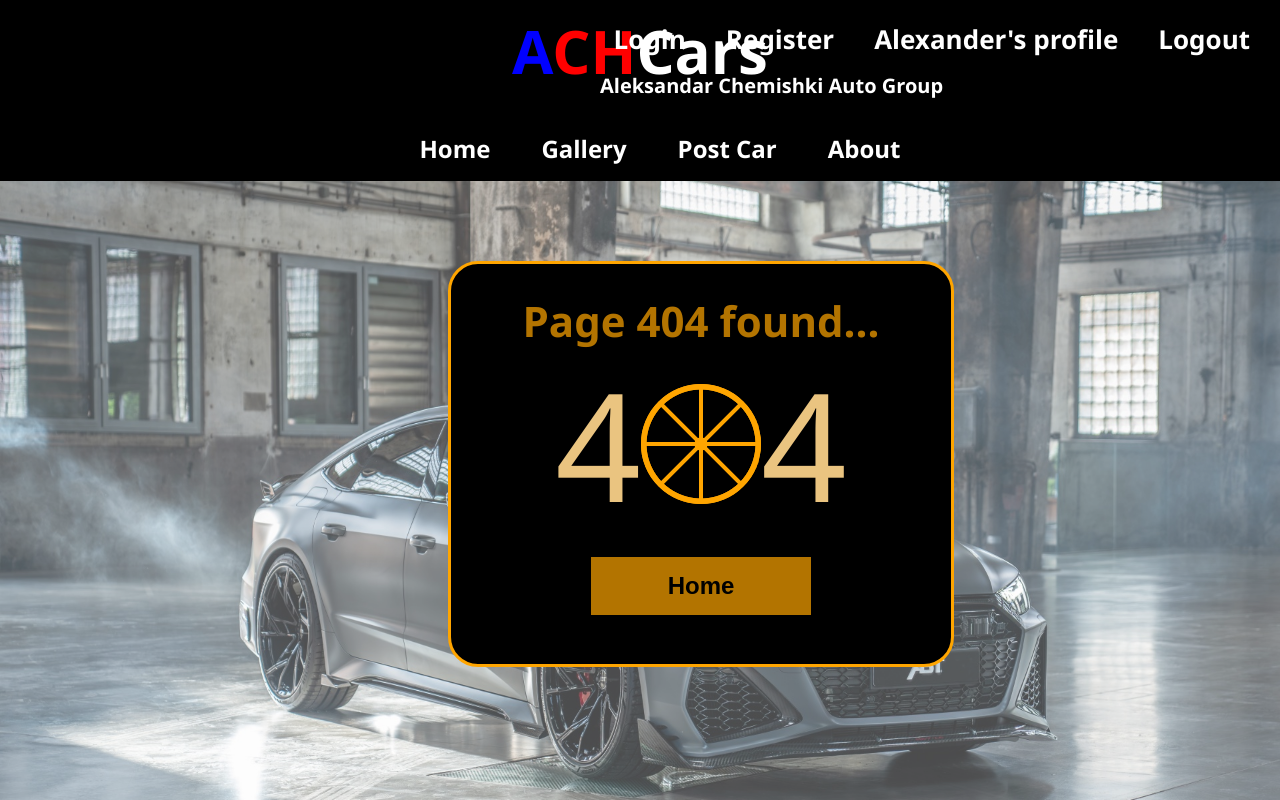
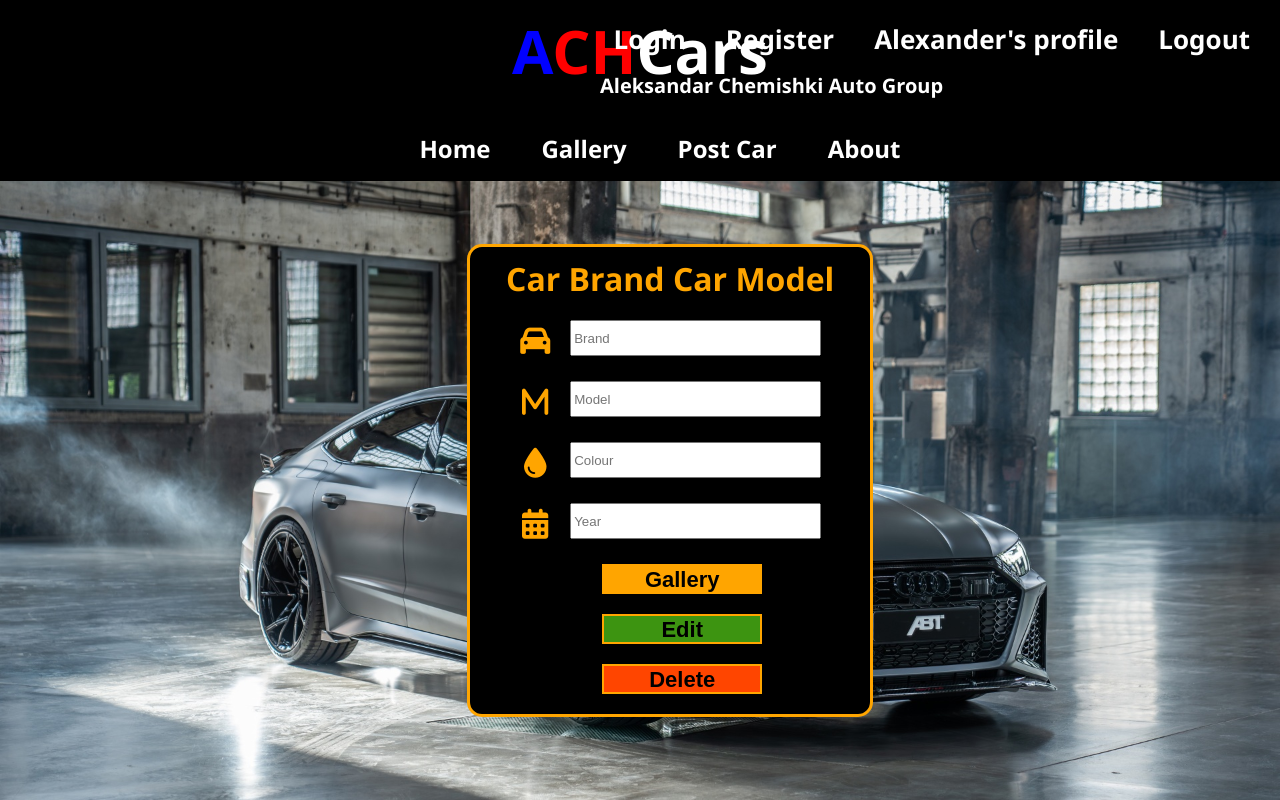
Before and after one commit to Sasho-Ch/Angular2024-September-Project, an Angular app in the folder carProject/: page /current-car in a window 1280 px wide. Before the commit this address led to /error. Shown: the top 800 px of the page. Built offline with nearby package versions, Linux system fonts and the light colour scheme.

Commit message:
add current car page

```diff
--- a/carProject/src/app/app.routes.ts
+++ b/carProject/src/app/app.routes.ts
@@ -7,6 +7,7 @@ import { ErrorComponent } from './error/error.component';
 import { CarsListComponent } from './car/cars-list/cars-list.component';
 import { AddCarComponent } from './car/add-car/add-car.component';
 import { AboutComponent } from './about/about.component';
+import { CurrentCarComponent } from './car/current-car/current-car.component';
 
 export const routes: Routes = [
     {path: '',redirectTo:'/home' , pathMatch: 'full'},
@@ -17,6 +18,7 @@ export const routes: Routes = [
     {path: 'gallery', component: CarsListComponent},
     {path: 'add-car', component: AddCarComponent},
     {path: 'about', component: AboutComponent},
+    {path: 'current-car', component: CurrentCarComponent},
     {path: 'error', component: ErrorComponent},
     {path: '**', redirectTo: '/error'},
 ];
--- a/carProject/src/app/car/cars-list/cars-list.component.css
+++ b/carProject/src/app/car/cars-list/cars-list.component.css
@@ -1,5 +1,10 @@
 * {
     margin: 0;
+}
+
+a{
+    color: inherit;
+    text-decoration: none;
 }
 .container {
     position: relative;
@@ -68,4 +73,12 @@
 
 .carInfo:hover {
     background-color: rgb(206, 177, 132);
+    cursor: pointer;
 }
+
+.car-brand:hover {
+    background-color: rgb(32, 32, 32);
+    color: rgb(206, 103, 65);
+    cursor: pointer;
+
+}
--- a/carProject/src/app/car/cars-list/cars-list.component.html
+++ b/carProject/src/app/car/cars-list/cars-list.component.html
@@ -1,6 +1,7 @@
 <div class="container">
   <div class="car-list">
     <div class="list-item">
+        <a routerLink="/current-car">
         <div class="car-brand">Car brand</div>
         <div class="carInfo">
           <p class="car-model">Model:<br />Model</p>
@@ -9,8 +10,10 @@
           <p class="car-date">Published on:<br />Date</p>
           <p class="car-owner">Owner:<br />Username</p>
         </div>
+    </a>
       </div>
       <div class="list-item">
+        <a routerLink="/current-car">
         <div class="car-brand">Car brand</div>
         <div class="carInfo">
           <p class="car-model">Model:<br />Model</p>
@@ -19,8 +22,10 @@
           <p class="car-date">Published on:<br />Date</p>
           <p class="car-owner">Owner:<br />Username</p>
         </div>
+    </a>
       </div>
       <div class="list-item">
+        <a routerLink="/current-car">
         <div class="car-brand">Car brand</div>
         <div class="carInfo">
           <p class="car-model">Model:<br />Model</p>
@@ -29,6 +34,7 @@
           <p class="car-date">Published on:<br />Date</p>
           <p class="car-owner">Owner:<br />Username</p>
         </div>
+    </a>
       </div>
 
   </div>
--- a/carProject/src/app/car/cars-list/cars-list.component.ts
+++ b/carProject/src/app/car/cars-list/cars-list.component.ts
@@ -1,9 +1,11 @@
 import { Component } from '@angular/core';
+import { RouterLink } from '@angular/router';
+import { Router } from 'express';
 
 @Component({
   selector: 'app-cars-list',
   standalone: true,
-  imports: [],
+  imports: [RouterLink],
   templateUrl: './cars-list.component.html',
   styleUrl: './cars-list.component.css'
 })
--- /dev/null
+++ b/carProject/src/app/car/current-car/current-car.component.css
@@ -0,0 +1,72 @@
+* {
+    margin: 0;
+}
+.container {
+    position: relative;
+    width: 100%;
+    min-height: 900px;
+    background-image: url('../../../../public/wallpaper.jpg');
+    background-size: contain;
+    text-align: center;
+}
+
+.createContainer {
+    position: absolute;
+    width: 400px;
+    background-color: black;
+    margin: auto;
+    padding-top: 10px;
+    padding-bottom: 20px;
+    top: 7%;
+    left: 36.5%;
+    color: orange;
+    display: flex;
+    flex-direction: column;
+    gap: 20px;
+    border: 3px solid orange;
+    border-radius: 15px;
+}
+
+.infoGroup {
+    display: flex;
+    gap: 20px;
+    margin-left: 50px;
+}
+
+.infoGroup input {
+    flex: 0 0 calc(75% - 20px);
+    height: 30px;
+
+}
+
+.infoGroup label {
+    flex: 0 0 calc(10% - 20px);
+    font-size: 30px;
+
+}
+
+.infoGroup label i {
+    width: 30px;
+}
+
+button {
+    width: 40%;
+    margin-left: 33%;
+    height: 30px;
+    font-weight: bold;
+    border: 2px solid orange;
+    background-color: orange;
+    font-size: 22px;
+}
+
+button:hover {
+    background-color: rgb(184, 125, 17);
+}
+
+.edit {
+    background-color: rgb(61, 148, 17);
+}
+
+.delete {
+    background-color: orangered;
+}
--- /dev/null
+++ b/carProject/src/app/car/current-car/current-car.component.html
@@ -0,0 +1,32 @@
+<div class="container">
+    <form class="createContainer">
+        <h1>Car Brand Car Model</h1>
+        <div class="infoGroup">
+            <label for="brand">
+                <i class="fa-solid fa-car"></i>
+            </label>
+            <input type="text" placeholder="Brand">
+        </div>
+        <div class="infoGroup">
+            <label for="model">
+                <i class="fa-solid fa-m"></i>
+            </label>
+            <input type="text" placeholder="Model">
+        </div>
+        <div class="infoGroup">
+            <label for="colour">
+                <i class="fa-solid fa-droplet"></i>
+            </label>
+            <input type="text" placeholder="Colour">
+        </div>
+        <div class="infoGroup">
+            <label for="year">
+                <i class="fa-solid fa-calendar-days"></i>
+            </label>
+            <input type="text" placeholder="Year">
+        </div>
+        <button routerLink="/gallery">Gallery</button>
+        <button class="edit" routerLink="/gallery">Edit</button>
+        <button class="delete" routerLink="/gallery">Delete</button>
+    </form>
+</div>
```
Also changed, not shown: carProject/src/app/car/current-car/current-car.component.ts (added, +13 -0 lines). Lines whose indentation alone changed are shown as unchanged.
